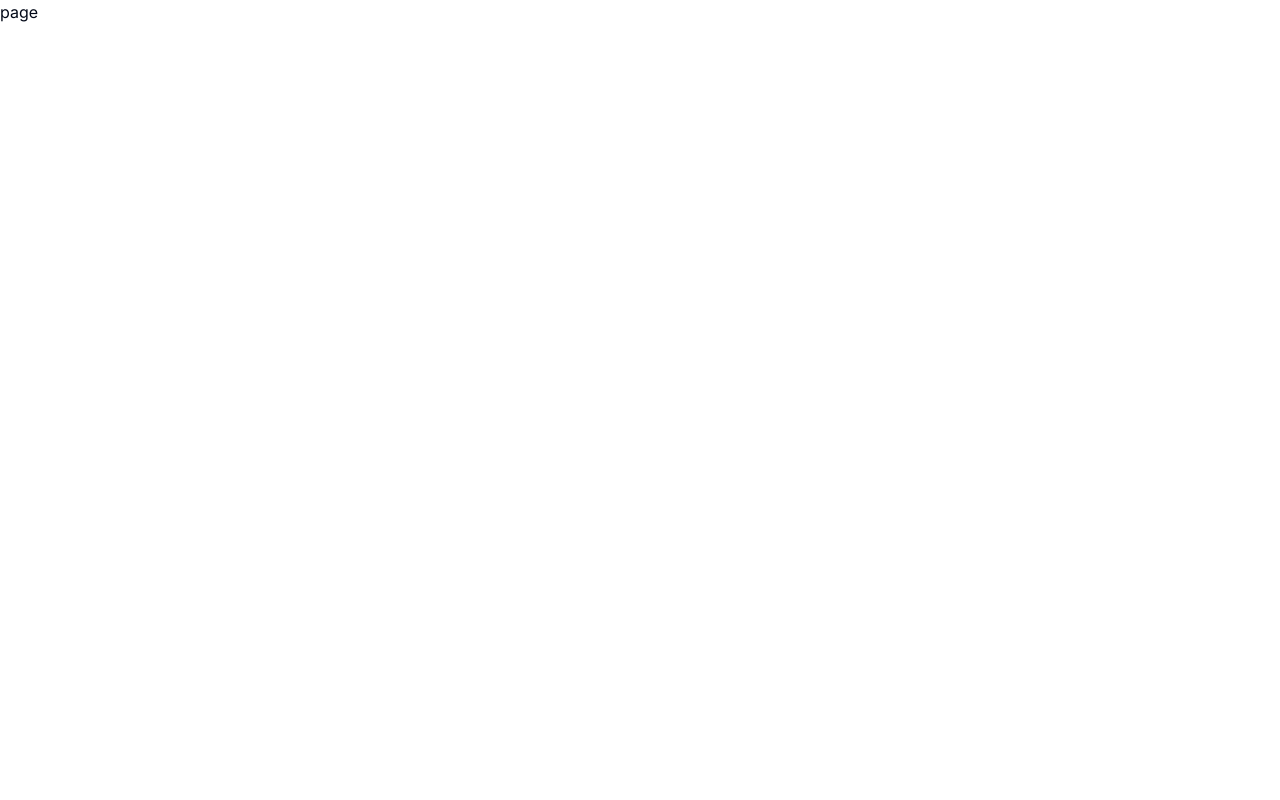
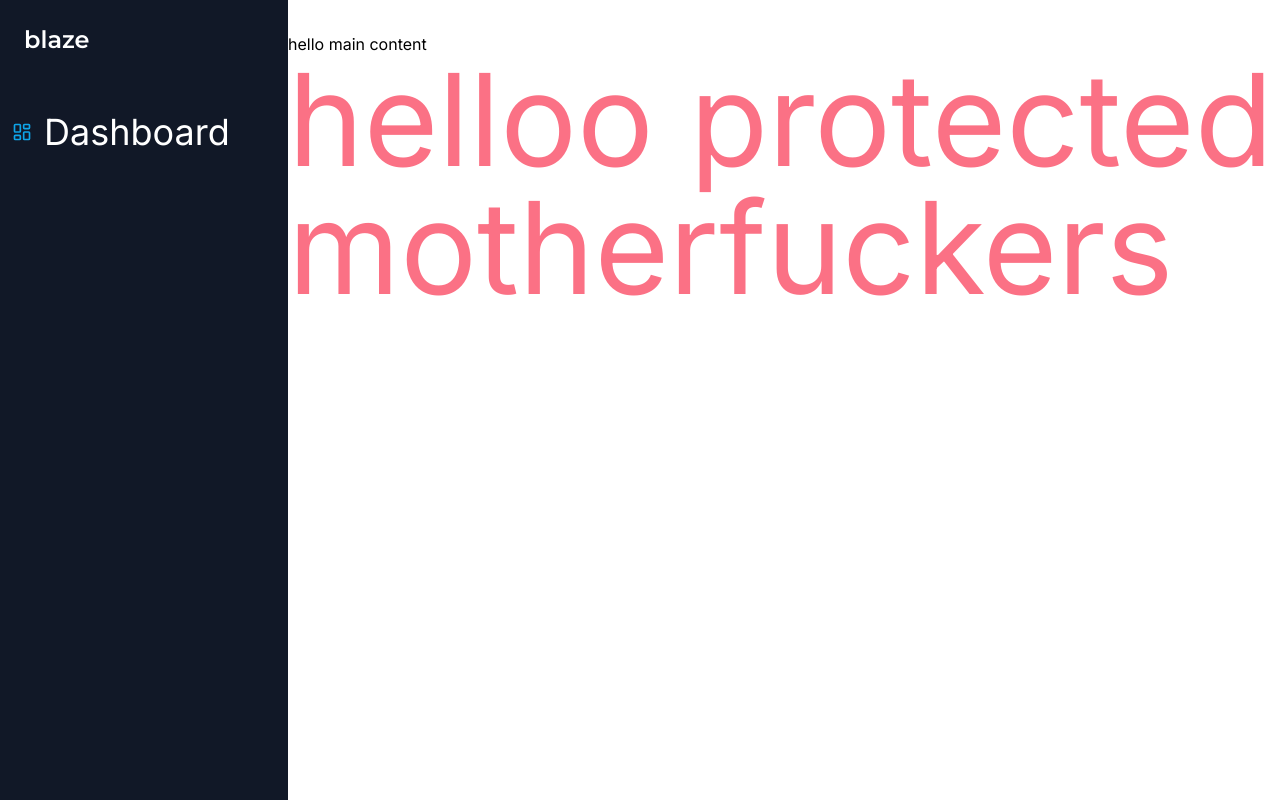
Before and after one commit to tejasjaiswal07/blaze, a Next.js app: page /dashboard in a window 1280 px wide. Built offline with nearby package versions, Linux system fonts and the light colour scheme.

Commit message:
feat: sidebar

```diff
--- /dev/null
+++ b/app/(dashboard)/(routes)/dashboard/layout.tsx
@@ -0,0 +1,23 @@
+import Navbar from "@/components/navbar";
+import Sidebar from "@/components/sidebar";
+
+const DashboardLayout = ({ children }: { children: React.Node }) => {
+  return (
+    <div className="h-full relative">
+      <div className="h-full hidden md:flex md:w-72 md:flex-col md:fixed md:inset-y-0 z-[80] bg-gray-900">
+        <div className="text-white  text-4xl">
+
+          <Sidebar />
+        </div>
+      </div>
+
+      <main className="md:pl-72 text-black">
+        <Navbar />
+        hello main content
+        {children}
+      </main>
+    </div>
+  );
+};
+
+export default DashboardLayout;
--- a/app/(dashboard)/(routes)/dashboard/page.tsx
+++ b/app/(dashboard)/(routes)/dashboard/page.tsx
@@ -2,7 +2,10 @@ import React from 'react'
 
 const page = () => {
   return (
-    <div>page</div>
+    <>
+        <div className='text-9xl text-rose-400'>helloo protected motherfuckers</div>
+
+    </>
   )
 }
 
--- /dev/null
+++ b/components/navbar.tsx
@@ -0,0 +1,21 @@
+import React from "react";
+import { Button } from "@/components/ui/button";
+import { Menu } from "lucide-react";
+import { UserButton } from "@clerk/nextjs";
+
+const Navbar = () => {
+  return (
+    <div className="flex items-center p-4">
+      <Button variant="ghost" size="icon" className="md:hidden">
+        <Menu />
+      </Button>
+
+      <div className="flex w-full justify-end">
+
+      <UserButton afterSignOutUrl="/" />
+      </div>
+    </div>
+  );
+};
+
+export default Navbar;
--- /dev/null
+++ b/components/sidebar.tsx
@@ -0,0 +1,51 @@
+"use client";
+
+import { Montserrat } from "next/font/google";
+import Image from "next/image";
+import Link from "next/link";
+import { cn } from "@/lib/utils";
+import { LayoutDashboard } from "lucide-react";
+
+const monserrat = Montserrat({ weight: "600", subsets: ["latin"] });
+
+const routes = [{
+    label: "Dashboard",
+    href: "/dashboard",
+    icon: LayoutDashboard,
+    color: "text-sky-500"
+    }];
+
+
+const Sidebar = () => {
+  return (
+    <div className=" space-y-4 py-4 flex flex-col h-full bg-[#111827] text-white ">
+      <div className="px-3 py-2 flex-1 ">
+        <Link href="/dashboard" className="flex items-center pl-3 mb-14">
+          <div className=" relative w-8 h-8 mr-4">
+            {/* <Image fill src="/logo.png" alt= "logo" /> */}
+            <h1 className={cn("text-2xl font-bold", monserrat.className)}>
+              {" "}
+              blaze
+            </h1>
+          </div>
+        </Link>
+
+
+        <div className="space-y-1">
+          {routes.map((route) => (
+
+            <Link href={route.href} key = {route.href}>
+                <div className="flex items-center flex-1">
+                    <route.icon className ={cn("h-5 w-5 mr-3" ,route.color)}  />
+                    {route.label}
+                </div>
+            </Link>
+          ))}
+
+        </div>
+      </div>
+    </div>
+  );
+};
+
+export default Sidebar;
```
Also changed, not shown: public/logo.png (added).
